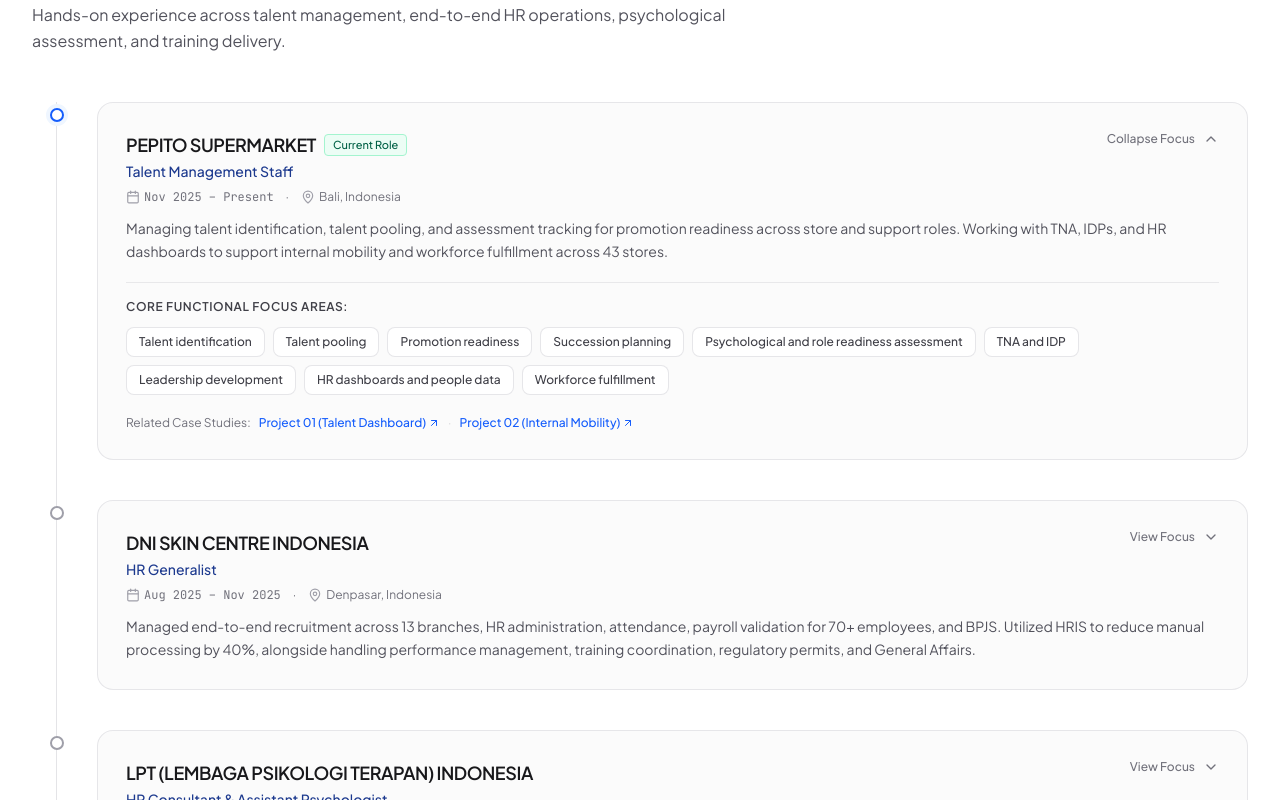
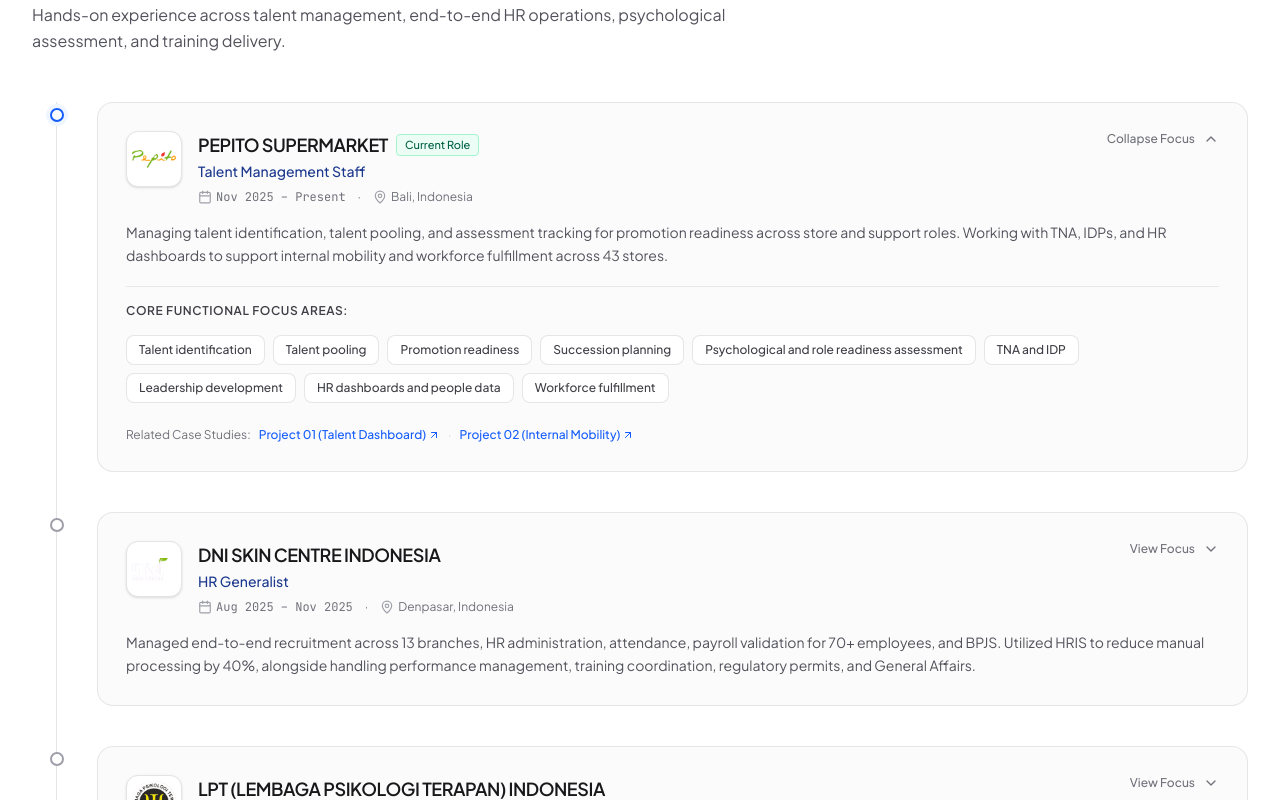
Before and after one commit to siagianrio10-cell/rio-koresh-portfolio, a React (Vite) app: page / in a window 1280 px wide. Shown: the part 1500-2300 px from the top of the page. Built offline with nearby package versions, Linux system fonts and the light colour scheme.

Commit message:
Update ExperienceSection.tsx

```diff
--- a/src/components/ExperienceSection.tsx
+++ b/src/components/ExperienceSection.tsx
@@ -1,16 +1,27 @@
 import React, { useState } from "react";
-import { Briefcase, Calendar, MapPin, ChevronDown, ChevronUp, ArrowUpRight } from "lucide-react";
+import {
+  Calendar,
+  MapPin,
+  ChevronDown,
+  ChevronUp,
+  ArrowUpRight,
+} from "lucide-react";
 import { EXPERIENCES } from "../data/portfolioData";
 
 interface ExperienceSectionProps {
   onSelectProject?: (projectId: string) => void;
 }
 
-export const ExperienceSection: React.FC<ExperienceSectionProps> = ({ onSelectProject }) => {
+export const ExperienceSection: React.FC<ExperienceSectionProps> = ({
+  onSelectProject,
+}) => {
   const [expandedId, setExpandedId] = useState<string>("pepito");
 
   return (
-    <section id="experience" className="py-20 sm:py-24 border-b border-zinc-200/80 bg-white">
+    <section
+      id="experience"
+      className="py-20 sm:py-24 border-b border-zinc-200/80 bg-white"
+    >
       <div className="max-w-7xl mx-auto px-4 sm:px-6 lg:px-8 space-y-12">
         {/* Section Header */}
         <div className="max-w-3xl space-y-3">
@@ -19,11 +30,14 @@
             <span aria-hidden="true">·</span>
             <span>Applied HR Experience</span>
           </div>
+
           <h2 className="text-3xl sm:text-4xl font-semibold tracking-tight text-zinc-900">
             Professional Experience Timeline
           </h2>
+
           <p className="text-sm sm:text-base text-zinc-600 leading-relaxed">
-            Hands-on experience across talent management, end-to-end HR operations, psychological assessment, and training delivery.
+            Hands-on experience across talent management, end-to-end HR
+            operations, psychological assessment, and training delivery.
           </p>
         </div>
 
@@ -37,7 +51,7 @@
               <div key={exp.id} className="relative group">
                 {/* Timeline Dot Indicator */}
                 <span
-                  className={`absolute -left-[31px] sm:-left-[47px] top-1.5 w-3.5 h-3.5 rounded-full border-2 bg-white transition-colors ${
+                  className={`absolute -left-[31px] sm:-left-[47px] top-1.5 w-3.5 h-3.5 rounded-full border-2 bg-white transition-all duration-300 ${
                     isCurrent
                       ? "border-blue-600 ring-4 ring-blue-50"
                       : "border-zinc-400 group-hover:border-zinc-700"
@@ -45,17 +59,31 @@
                 />
 
                 {/* Experience Card */}
-                <div className="bg-zinc-50/70 hover:bg-zinc-50 border border-zinc-200/90 rounded-2xl p-5 sm:p-7 transition-all">
+                <div className="bg-zinc-50/70 hover:bg-white border border-zinc-200/90 hover:border-zinc-300 rounded-2xl p-5 sm:p-7 transition-all duration-300 hover:-translate-y-0.5">
                   <div
-                    onClick={() => setExpandedId(isExpanded ? "" : exp.id)}
-                    className="cursor-pointer flex flex-col sm:flex-row sm:items-start justify-between gap-3"
+                    onClick={() =>
+                      setExpandedId(isExpanded ? "" : exp.id)
+                    }
+                    className="cursor-pointer flex flex-col sm:flex-row sm:items-start justify-between gap-4"
                   >
-                    <div>
+                    {/* Company Information */}
+                    <div className="flex items-start gap-4 min-w-0">
+                      {/* Company Logo */}
+                      <div className="shrink-0 w-12 h-12 sm:w-14 sm:h-14 rounded-xl bg-white border border-zinc-200 flex items-center justify-center overflow-hidden shadow-sm">
+                        <img
+                          src={exp.logo}
+                          alt={`${exp.company} logo`}
+                          className="w-9 h-9 sm:w-11 sm:h-11 object-contain"
+                        />
+                      </div>
+
                       {/* Company & Role */}
+                      <div className="min-w-0">
                         <div className="flex flex-wrap items-center gap-2">
                           <h3 className="text-lg font-semibold text-zinc-900 tracking-tight">
                             {exp.company}
                           </h3>
+
                           {isCurrent && (
                             <span className="text-[11px] font-medium text-emerald-800 bg-emerald-50 px-2 py-0.5 rounded border border-emerald-200">
                               Current Role
@@ -72,18 +100,23 @@
                             <Calendar className="w-3.5 h-3.5 text-zinc-400" />
                             {exp.period}
                           </span>
+
                           <span aria-hidden="true">·</span>
+
                           <span className="flex items-center gap-1">
                             <MapPin className="w-3.5 h-3.5 text-zinc-400" />
                             {exp.location}
                           </span>
                         </div>
                       </div>
+                    </div>
 
-                    <div className="flex items-center gap-2 self-end sm:self-start">
+                    {/* Expand Control */}
+                    <div className="flex items-center gap-2 self-end sm:self-start shrink-0">
                       <span className="text-xs text-zinc-500 font-medium hidden sm:inline">
                         {isExpanded ? "Collapse Focus" : "View Focus"}
                       </span>
+
                       {isExpanded ? (
                         <ChevronUp className="w-4 h-4 text-zinc-500" />
                       ) : (
@@ -93,16 +126,17 @@
                   </div>
 
                   {/* Concise Role Description */}
-                  <p className="text-xs sm:text-sm text-zinc-600 mt-3 leading-relaxed">
+                  <p className="text-xs sm:text-sm text-zinc-600 mt-4 leading-relaxed">
                     {exp.description}
                   </p>
 
                   {/* Expanded Focus Areas & Capabilities */}
                   {isExpanded && (
-                    <div className="mt-5 pt-4 border-t border-zinc-200/80 space-y-3">
+                    <div className="mt-5 pt-4 border-t border-zinc-200/80 space-y-4">
                       <div className="text-xs font-semibold text-zinc-700 uppercase tracking-wider">
                         Core Functional Focus Areas:
                       </div>
+
                       <div className="flex flex-wrap gap-2">
                         {exp.focus.map((item, idx) => (
                           <span
@@ -116,18 +150,27 @@
 
                       {/* Associated Case Study Hook */}
                       {exp.id === "pepito" && onSelectProject && (
-                        <div className="pt-2 flex items-center gap-2 text-xs">
-                          <span className="text-zinc-500">Related Case Studies:</span>
+                        <div className="pt-2 flex flex-wrap items-center gap-2 text-xs">
+                          <span className="text-zinc-500">
+                            Related Case Studies:
+                          </span>
+
                           <button
-                            onClick={() => onSelectProject("project-01")}
+                            onClick={() =>
+                              onSelectProject("project-01")
+                            }
                             className="text-blue-600 font-medium hover:underline inline-flex items-center gap-0.5 cursor-pointer"
                           >
                             Project 01 (Talent Dashboard)
                             <ArrowUpRight className="w-3 h-3" />
                           </button>
+
                           <span className="text-zinc-300">·</span>
+
                           <button
-                            onClick={() => onSelectProject("project-02")}
+                            onClick={() =>
+                              onSelectProject("project-02")
+                            }
                             className="text-blue-600 font-medium hover:underline inline-flex items-center gap-0.5 cursor-pointer"
                           >
                             Project 02 (Internal Mobility)
@@ -137,10 +180,15 @@
                       )}
 
                       {exp.id === "dni" && onSelectProject && (
-                        <div className="pt-2 flex items-center gap-2 text-xs">
-                          <span className="text-zinc-500">Related Case Study:</span>
+                        <div className="pt-2 flex flex-wrap items-center gap-2 text-xs">
+                          <span className="text-zinc-500">
+                            Related Case Study:
+                          </span>
+
                           <button
-                            onClick={() => onSelectProject("project-05")}
+                            onClick={() =>
+                              onSelectProject("project-05")
+                            }
                             className="text-blue-600 font-medium hover:underline inline-flex items-center gap-0.5 cursor-pointer"
                           >
                             Project 05 (HR Operations Control Center)
@@ -150,10 +198,15 @@
                       )}
 
                       {exp.id === "lpt" && onSelectProject && (
-                        <div className="pt-2 flex items-center gap-2 text-xs">
-                          <span className="text-zinc-500">Related Case Study:</span>
+                        <div className="pt-2 flex flex-wrap items-center gap-2 text-xs">
+                          <span className="text-zinc-500">
+                            Related Case Study:
+                          </span>
+
                           <button
-                            onClick={() => onSelectProject("project-04")}
+                            onClick={() =>
+                              onSelectProject("project-04")
+                            }
                             className="text-blue-600 font-medium hover:underline inline-flex items-center gap-0.5 cursor-pointer"
                           >
                             Project 04 (Recruitment &amp; Selection)
```
Lines whose indentation alone changed are shown as unchanged.
